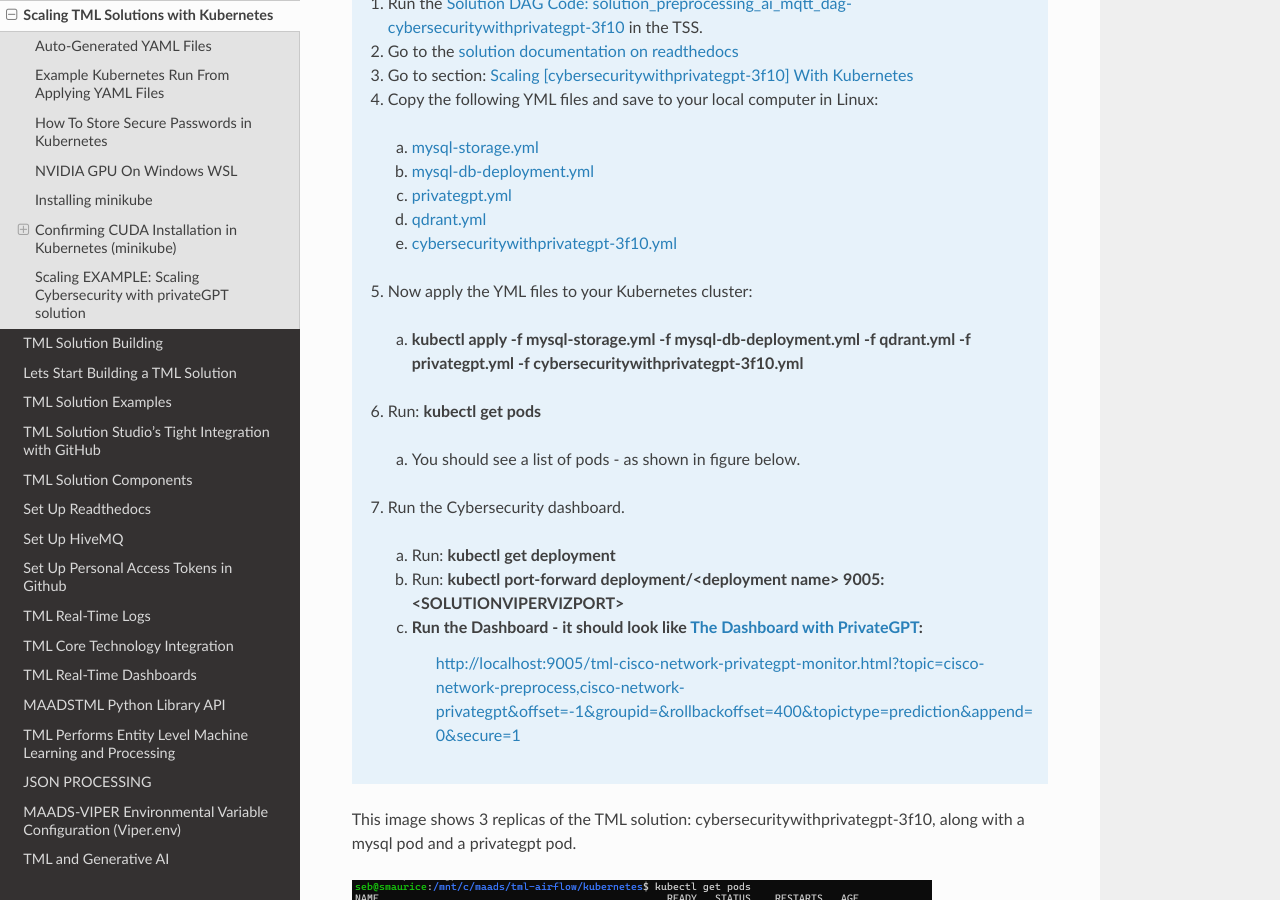
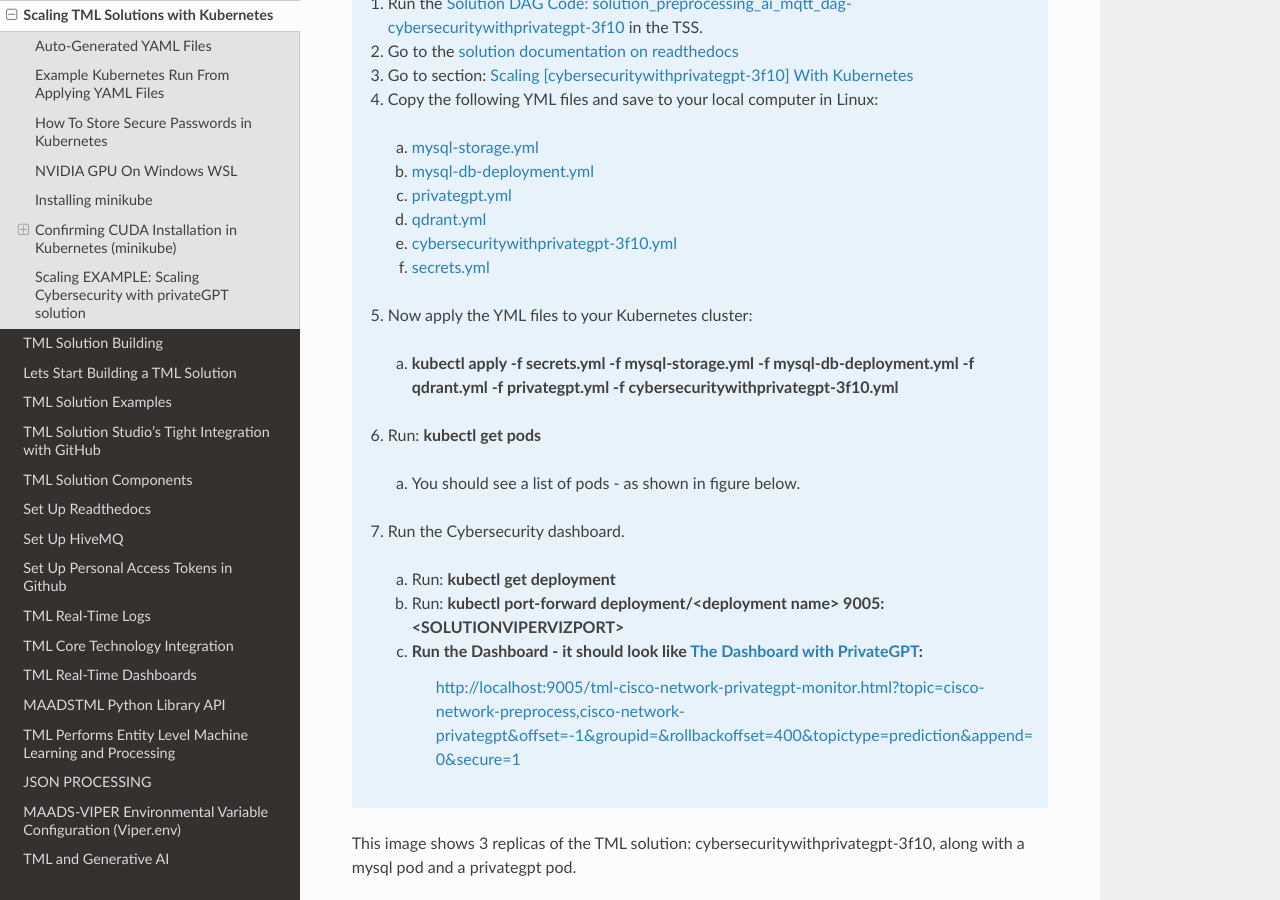
Before and after one commit to smaurice101/readthedocs, a Sphinx documentation site: the page built from docs/source/kube.rst, in a window 1280 px wide and 900 px high, scrolled down 7546 px. Built offline with Sphinx 7.4.7 and the Read the Docs theme 3.1.0, drawn with Linux system fonts in a browser that asks for light colours.

Commit message:
Update kube.rst

```diff
--- a/docs/source/kube.rst
+++ b/docs/source/kube.rst
@@ -312,8 +312,9 @@
      c. `privategpt.yml <https://cybersecuritywithprivategpt-3f10.readthedocs.io/en/latest/kube.html#privategpt-yml>`_
      d. `qdrant.yml <https://cybersecuritywithprivategpt-3f10.readthedocs.io/en/latest/kube.html#qdrant-yml>`_
      e. `cybersecuritywithprivategpt-3f10.yml <https://cybersecuritywithprivategpt-3f10.readthedocs.io/en/latest/kube.html#cybersecuritywithprivategpt-3f10-yml>`_
+     f. `secrets.yml <https://cybersecuritywithprivategpt-3f10.readthedocs.io/en/latest/kube.html#secrets-yml>`_
    5. Now apply the YML files to your Kubernetes cluster:
-     a. **kubectl apply -f mysql-storage.yml -f mysql-db-deployment.yml -f qdrant.yml -f privategpt.yml -f cybersecuritywithprivategpt-3f10.yml**
+     a. **kubectl apply -f secrets.yml -f mysql-storage.yml -f mysql-db-deployment.yml -f qdrant.yml -f privategpt.yml -f cybersecuritywithprivategpt-3f10.yml**
    6. Run: **kubectl get pods**
      a. You should see a list of pods - as shown in figure below.
    7. Run the Cybersecurity dashboard.
```
